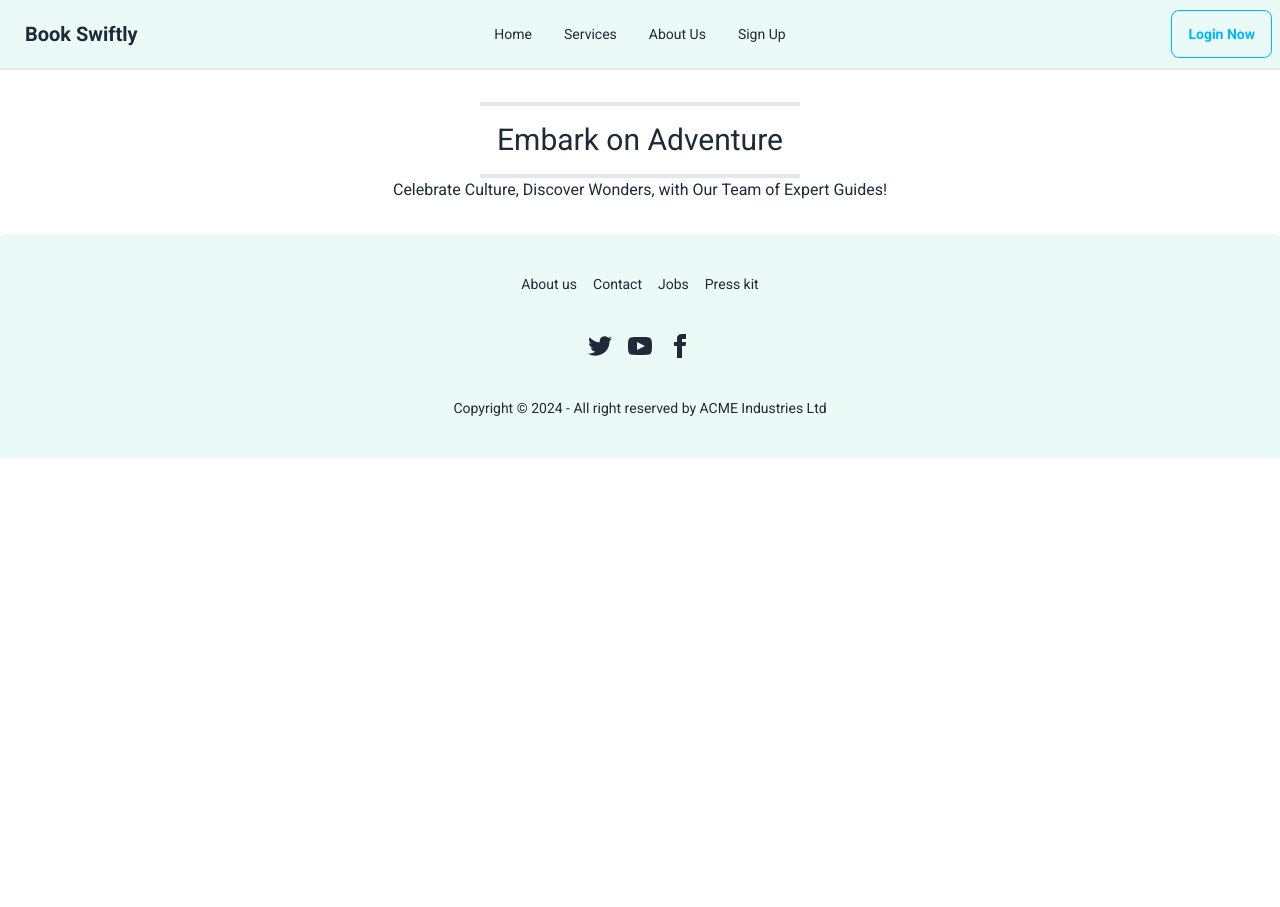
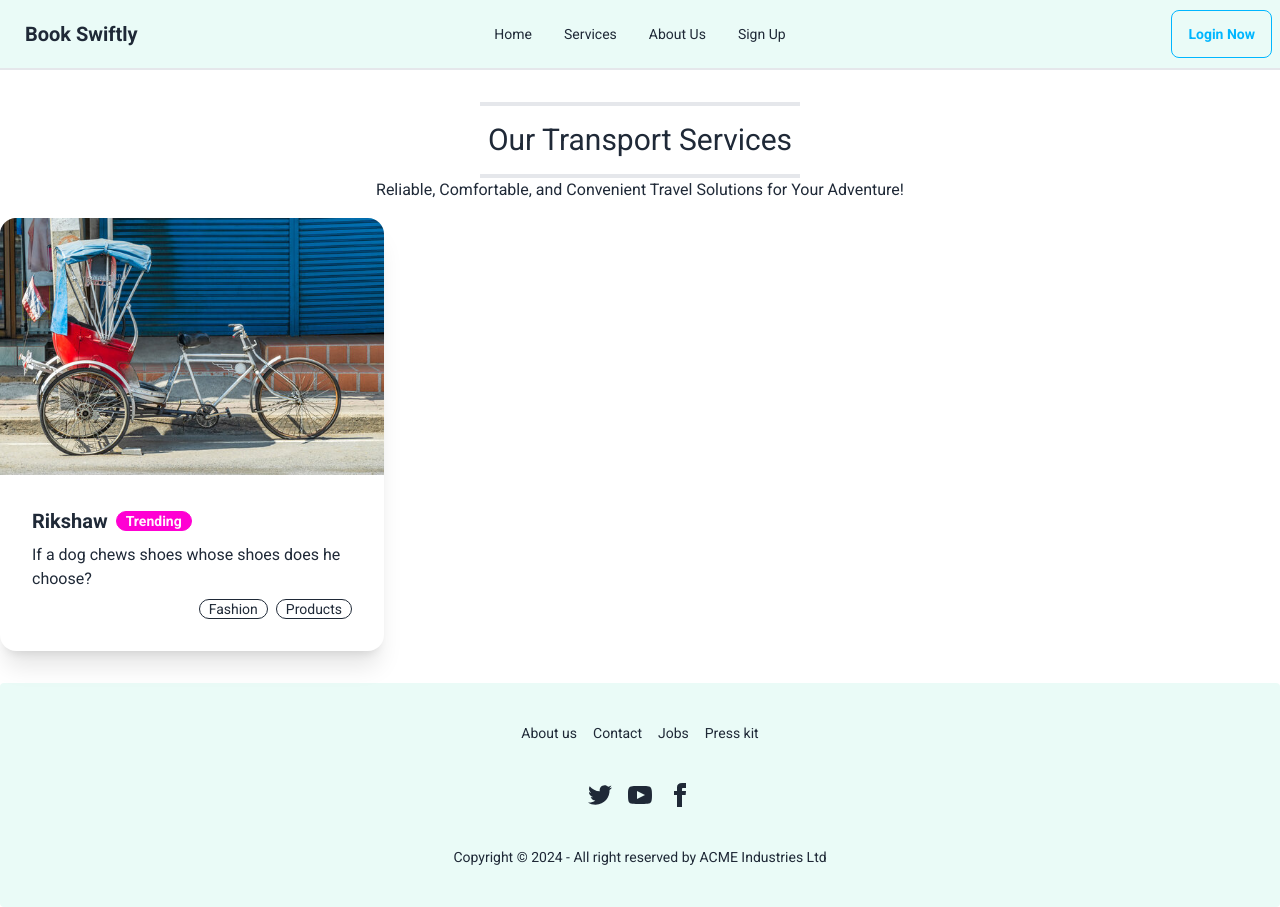
Before and after one commit to mdshakil04/book-Swiftly-client, a React (Vite) app: page /transports in a window 1280 px wide. Before the commit the page ends 800 px from the top, so only its background shows below. Built offline with nearby package versions, Linux system fonts and the light colour scheme; no server answers.

Commit message:
Rikshaw added in transport component

```diff
--- a/src/pages/Home/MainServices/Transportation/Transportation.jsx
+++ b/src/pages/Home/MainServices/Transportation/Transportation.jsx
@@ -1,15 +1,38 @@
 /* eslint-disable no-unused-vars */
 import React from "react";
+import rikshaw from "../../../../assets/Images/Transportation/Rikshaw.jpg";
 
 const Transportation = () => {
   return (
     <div className=" my-8">
       <h1 className="text-3xl text-center border-y-4 max-w-xs container py-4 mx-auto">
-        Embark on Adventure
+        Our Transport Services
       </h1>
       <p className=" text-center mb-4">
-        Celebrate Culture, Discover Wonders, with Our Team of Expert Guides!
+        Reliable, Comfortable, and Convenient Travel Solutions for Your
+        Adventure!
       </p>
+      <div>
+        <div className="card w-96 bg-base-100 shadow-xl">
+          <figure>
+            <img
+              src={rikshaw}
+              alt="Shoes"
+            />
+          </figure>
+          <div className="card-body">
+            <h2 className="card-title">
+              Rikshaw
+              <div className="badge badge-secondary">Trending</div>
+            </h2>
+            <p>If a dog chews shoes whose shoes does he choose?</p>
+            <div className="card-actions justify-end">
+              <div className="badge badge-outline">Fashion</div>
+              <div className="badge badge-outline">Products</div>
+            </div>
+          </div>
+        </div>
+      </div>
     </div>
   );
 };
```
